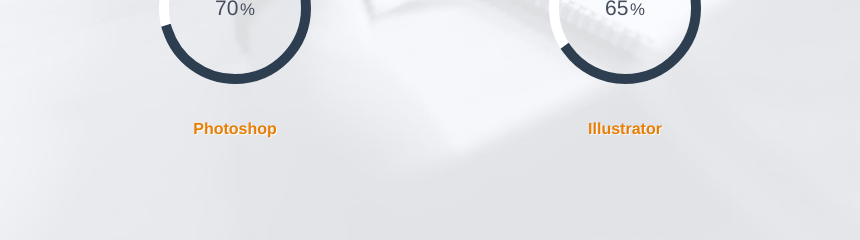
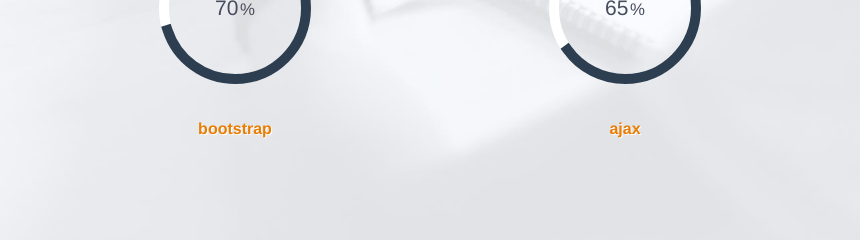
Before and after one commit to ts1027/tansi, a plain HTML site: page index.html in a window 1280 px wide. Shown: the part 3420-3660 px from the top of the page, 405-1265 px from the left. Drawn offline with Linux system fonts and the light colour scheme; a web font is replaced by a local one.

Commit message:
技能的修改

```diff
--- a/index.html
+++ b/index.html
@@ -267,10 +267,10 @@
         <h4>Less</h4>
       </div>
       <div class="col-md-4 col-sm-6 skill"> <span class="chart" data-percent="70"> <span class="percent">70</span> </span>
-        <h4>Photoshop</h4>
+        <h4>bootstrap</h4>
       </div>
       <div class="col-md-4 col-sm-6 skill"> <span class="chart" data-percent="65"> <span class="percent">65</span> </span>
-        <h4>Illustrator</h4>
+        <h4>ajax</h4>
       </div>
     </div>
   </div>
```
